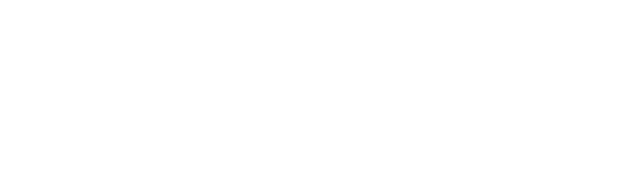
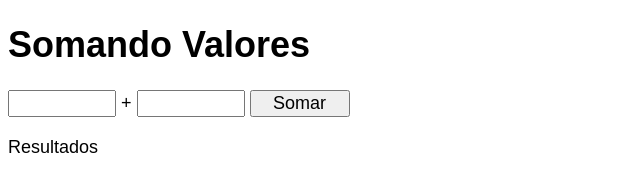
Before and after one commit to KarolineGrattivol/javascript, a plain HTML site: page aula10/ex007.html in a window 1280 px wide. Shown: the whole page, without its empty margins (0-640 px from the left). Drawn offline with Linux system fonts and the light colour scheme.

Commit message:
atualizando o exercicio 007

```diff
--- a/aula10/ex007.html
+++ b/aula10/ex007.html
@@ -1,11 +1,40 @@
 <!DOCTYPE html>
-<html lang="en">
+<html lang="pt-br">
 <head>
     <meta charset="UTF-8">
     <meta name="viewport" content="width=device-width, initial-scale=1.0">
-    <title>Document</title>
+    <title>Somando Números</title>
+    <style>
+        body{
+            font: normal 18px Arial;
+        }
+        input{
+            font: normal 18px Arial;
+            width: 100px;
+        }
+        div#res{
+            margin-top: 20px;
+        }
+    </style>
 </head>
 <body>
+    <h1>Somando Valores</h1>
+    <input type="number" name="txtn1" id="txtn1"> +
+    <input type="number" name="txtn2" id="txtn2">
+    <input type="button" value="Somar" onclick="somar()">
+    <div id="res">Resultados</div>
 
+    <script>
+        function somar(){
+            var tn1 = window.document.getElementById('txtn1') //por ID
+            var tn2 = window.document.querySelector('input#txtn2') // por seletor
+            var res = window.document.getElementById('res')
+            var n1 = Number(tn1.value)
+            var n2 = Number(tn2.value)
+            var s = n1 + n2
+            res.innerHTML = `A soma entre ${n1} e ${n2} é igual a <strong>${s}</strong>`
+
+        }
+    </script>
 </body>
 </html>
```
